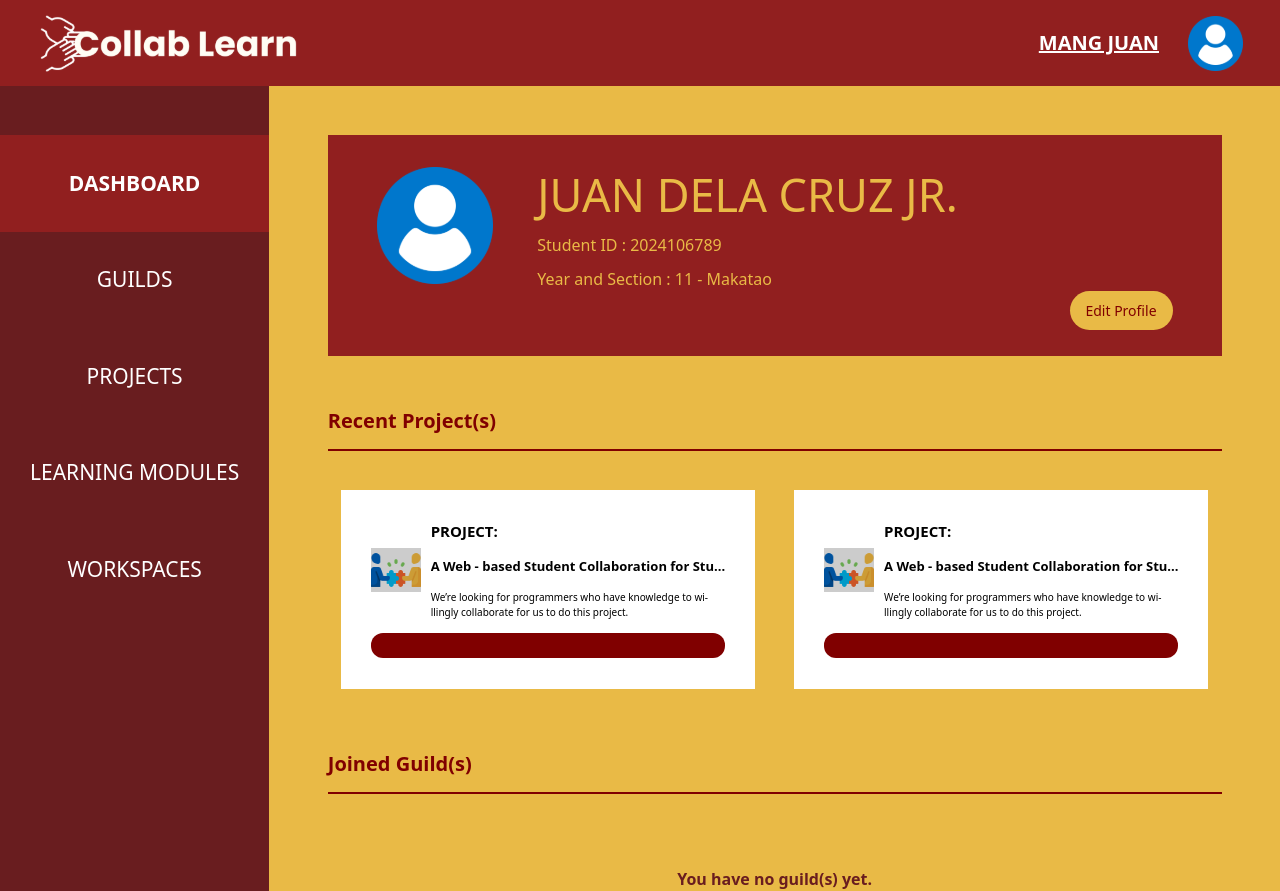
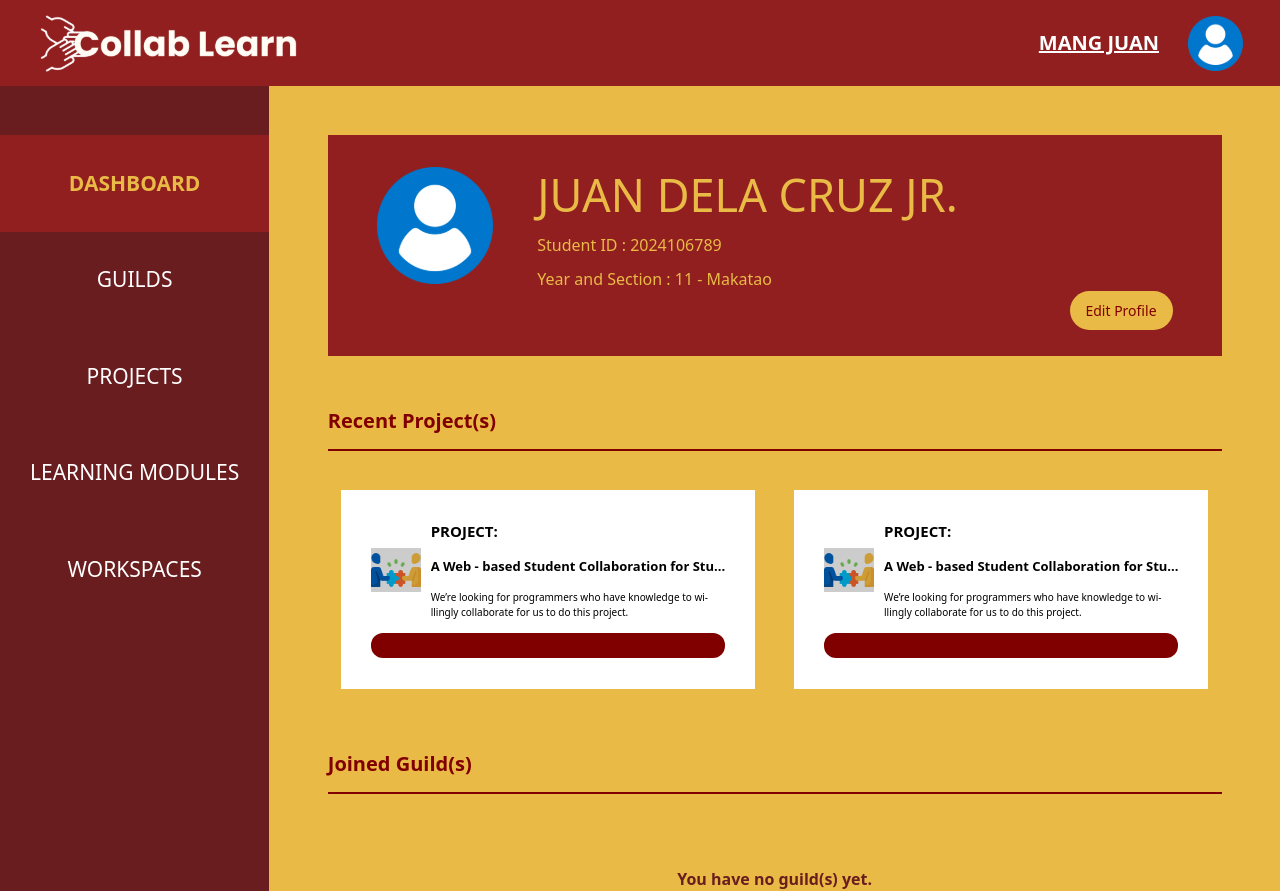
Before and after one commit to collablearn/collablearn, a SvelteKit app: page /dashboard in a window 1280 px wide. Built offline with nearby package versions, Linux system fonts and the light colour scheme.

Commit message:
fix active colors for dashboard

```diff
--- a/src/routes/(authenticated)/+layout.svelte
+++ b/src/routes/(authenticated)/+layout.svelte
@@ -37,10 +37,10 @@
 		{#each selections as selection}
 			<a
 				href={selection.url}
-				class=" text-[21px] py-[32.5px] text-center text-white hover:font-bold hover:text-[#E9BA46] transition-all {$authComponent.activeItem ===
+				class=" text-[21px] py-[32.5px] text-center hover:font-bold hover:text-[#E9BA46] transition-all {$authComponent.activeItem ===
 				selection.url
 					? 'bg-[#911F1F] font-bold text-[#E9BA46]'
-					: ''}"
+					: 'text-white'}"
 				on:click={() => {
 					$authComponent.activeItem = selection.url;
 				}}>{selection.title}</a
```
